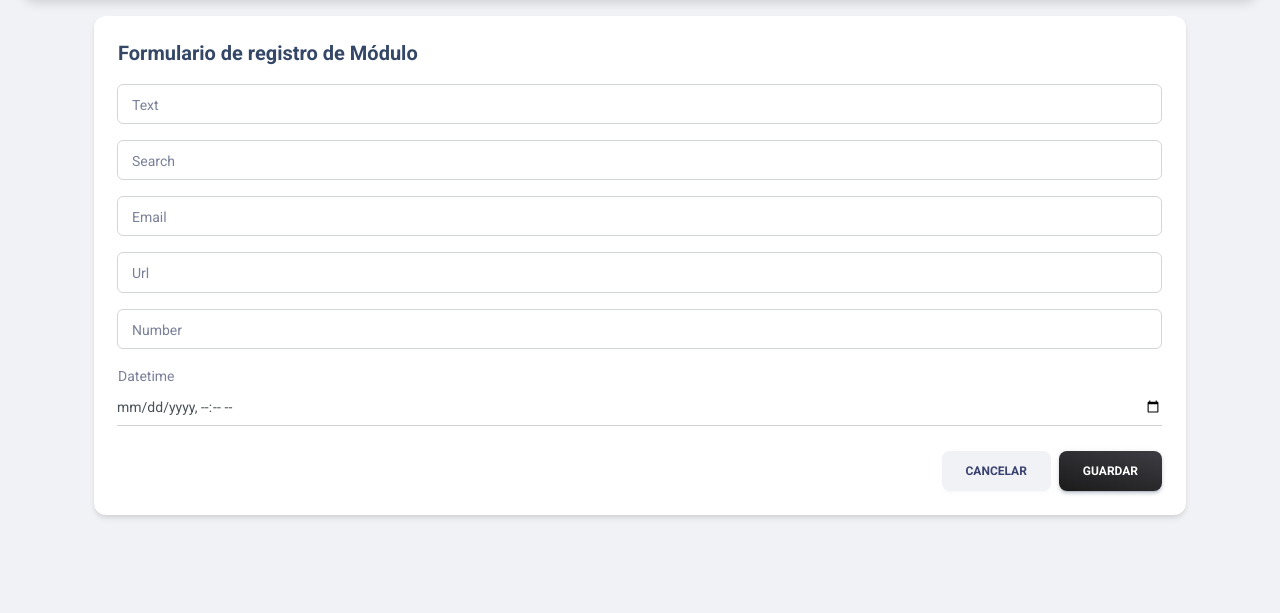
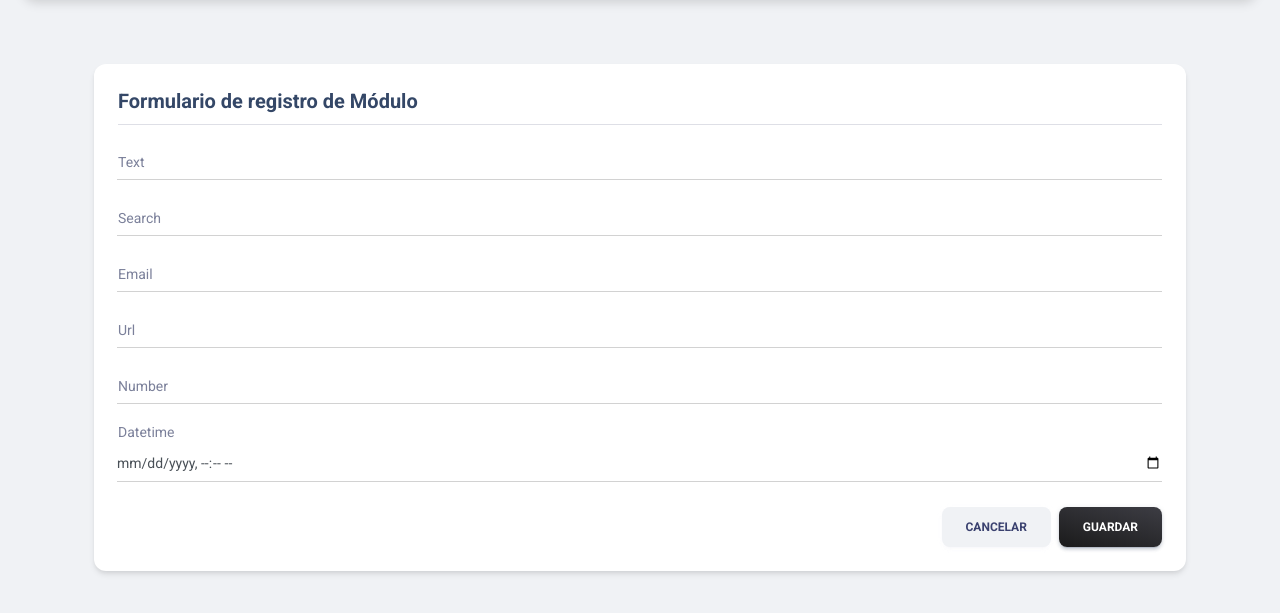
Before and after one commit to KevinPeraltaF/aplication, a Django app: page /conf_sistemas/modulos/?peticion=add_modulo in a window 1280 px wide. Shown: the part 92-705 px from the top of the page. Run offline with Django 3.2, Linux system fonts and the light colour scheme; the visitor is signed in with stand-in values (Sample User, id 1); data that the repository does not hold is empty; some libraries are stand-ins or nearby versions.

Commit message:
arreglo de inputs

```diff
--- a/odontologico/urls.py
+++ b/odontologico/urls.py
@@ -11,8 +11,8 @@ urlpatterns = [
     path(r'', dashboard, name='dashboard'),
     path(r'login/', login_usuario, name='login_usuario'),
     path(r'logout/', logout_usuario, name='logout_usuario'),
-    path(r'conf_sistemas/grupos/', view_grupo, name='conf_modulo'),
+    path(r'conf_sistemas/grupos/', view_grupo, name='conf_grupo'),
     path(r'conf_sistemas/modulos/', view_modulo, name='conf_modulo'),
-    path(r'conf_sistemas/personas/', view_persona, name='conf_modulo'),
-    path(r'conf_sistemas/usuarios/', view_usuario, name='conf_modulo'),
+    path(r'conf_sistemas/personas/', view_persona, name='conf_persona'),
+    path(r'conf_sistemas/usuarios/', view_usuario, name='conf_usuario'),
 ]
--- a/templates/baseapp.html
+++ b/templates/baseapp.html
@@ -132,7 +132,7 @@
     <div class="container-fluid ">
         <div class="content">
             <!-- /.row -->
-            <div class="mt-3  ">
+            <div class="mt-6  ">
 
                 {% block contenido %}
                 {% endblock %}
--- a/templates/conf_sistema/add_modulo.html
+++ b/templates/conf_sistema/add_modulo.html
@@ -9,26 +9,27 @@
         <div class="card mt-2  ">
             <div class="card-body ">
                 <h5 class="font-weight-bolder">{{ titulo_formulario }}</h5>
+                <hr class="dropdown-divider">
                 <div class="">
                     <form class="">
-                        <div class="input-group input-group-outline my-3">
+                        <div class="input-group input-group-static my-3  ">
                             <label class="form-label">Text</label>
                             <input type="text" class="form-control">
                         </div>
-                        <div class="input-group input-group-outline my-3">
+                        <div class="input-group input-group-static my-3">
                             <label class="form-label">Search</label>
                             <input type="text" class="form-control">
                         </div>
-                        <div class="input-group input-group-outline my-3">
+                        <div class="input-group input-group-static my-3">
                             <label class="form-label">Email</label>
                             <input type="email" class="form-control">
                         </div>
-                        <div class="input-group input-group-outline my-3">
+                        <div class="input-group input-group-static my-3">
                             <label class="form-label">Url</label>
                             <input type="url" class="form-control">
                         </div>
 
-                        <div class="input-group input-group-outline my-3">
+                        <div class="input-group input-group-static my-3">
                             <label class="form-label">Number</label>
                             <input type="number" class="form-control">
                         </div>
@@ -39,7 +40,7 @@
 
 
                         <div class="d-flex justify-content-end mt-4">
-                            <a  href="{% url 'conf_modulo' %}" name="button" class="btn btn-light m-0">Cancelar</a>
+                            <a href="{% url 'conf_modulo' %}" name="button" class="btn btn-light m-0">Cancelar</a>
                             <button type="button" name="button" class="btn bg-gradient-dark m-0 ms-2">Guardar
                             </button>
                         </div>
```
